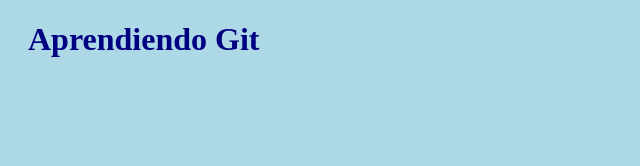
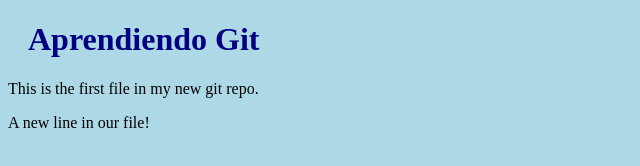
Before and after one commit to Rz1209/hello-world, a plain HTML site: page index.html in a window 1280 px wide. Shown: the whole page, without its empty margins (0-640 px from the left). Drawn offline with Linux system fonts and the light colour scheme.

Commit message:
Updated index.html with a new line

```diff
--- a/index.html
+++ b/index.html
@@ -8,5 +8,7 @@
 </head>
 <body>
     <h1>Aprendiendo Git</h1>
+    <p>This is the first file in my new git repo.</p>
+    <p>A new line in our file!</p>
 </body>
 </html>
```
